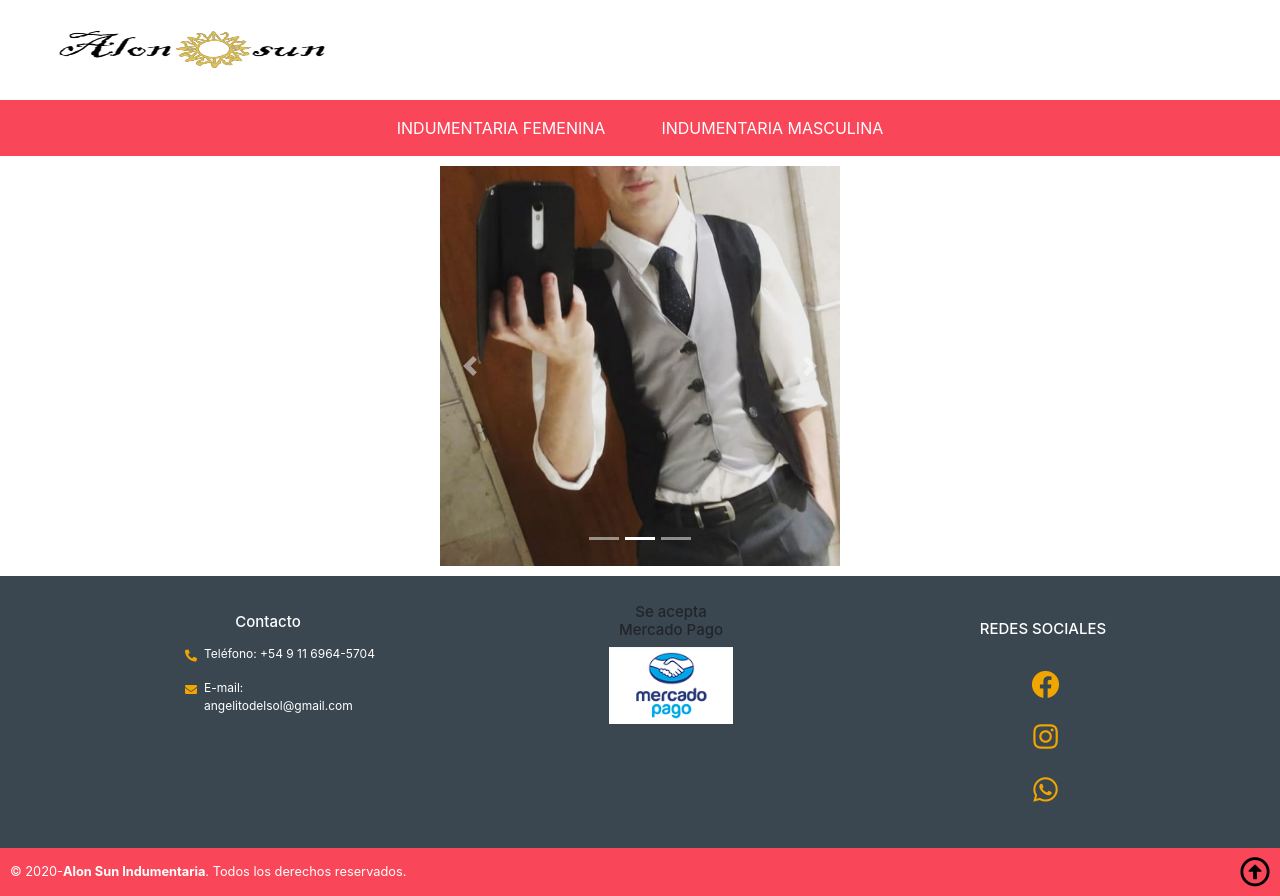
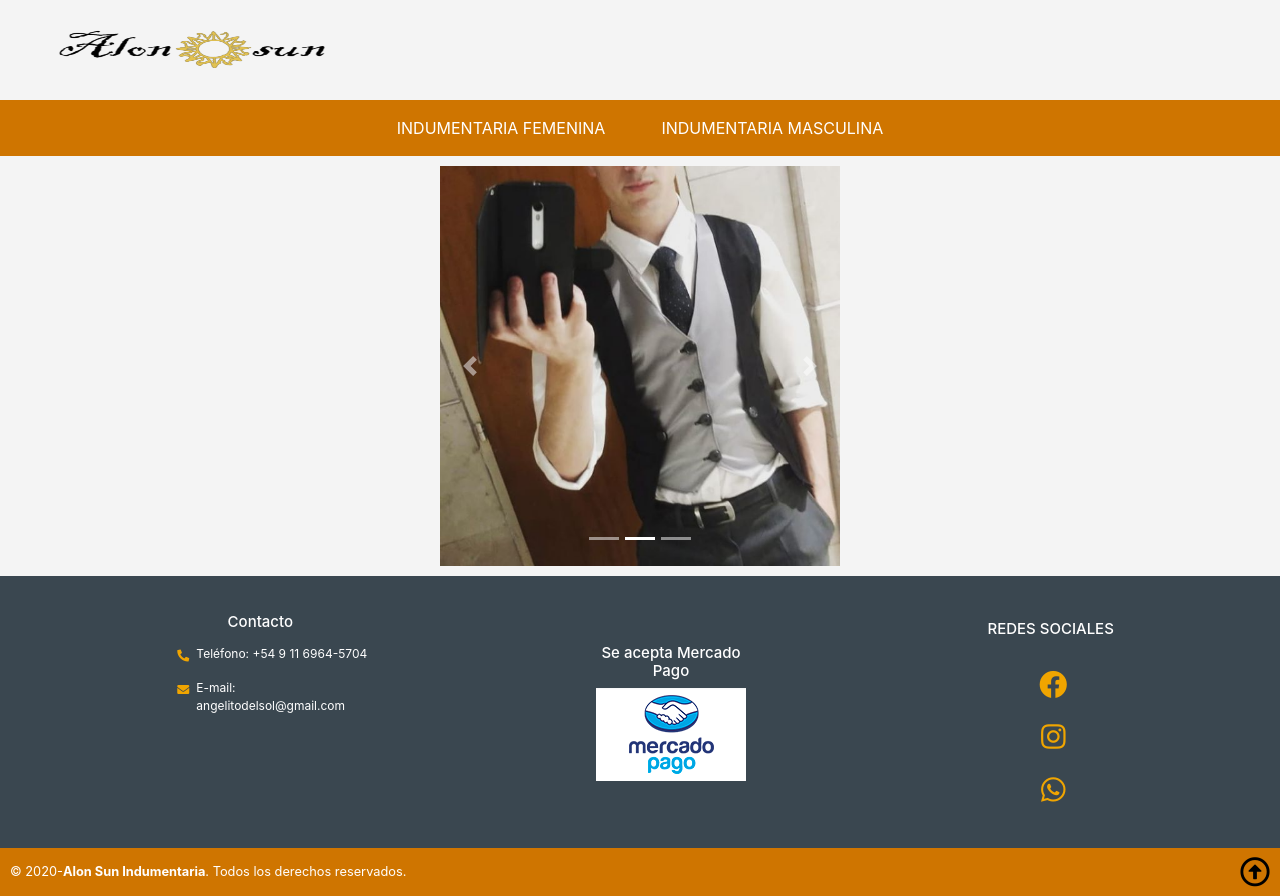
Before and after one commit to fannyfallesen/Alon_Sun_Indumentaria, a plain HTML site: page Index.html in a window 1280 px wide. Drawn offline with nearby package versions, Linux system fonts and the light colour scheme.

Commit message:
Modificacion colores

```diff
--- a/CSS/styleweb.css
+++ b/CSS/styleweb.css
@@ -1,3 +1,10 @@
+main{
+  background-color: #f4f4f4;
+}
+
+header{
+  background-color: #f4f4f4;
+}
 /************* mobile first ******************/
 @media only screen and (max-width: 600px) {
 
@@ -39,7 +46,7 @@ body {
 
 .menuNavbar {
     flex-direction: row;
-    background-color: #fa4659;
+    background-color: #cf7500;
     list-style: none;
     height: 7vh;
 }
@@ -138,9 +145,14 @@ footer h6 {
     padding: 5px 4px;
 }
 /* Pagos */
+#divPagosEnvios h6{
+  color: #ffffff;
+  padding: 10px 5px;
+  width: 25%;
+  font-size: 0.6em;
+}
 
-
-.divPagosEnvios img {
+#divPagosEnvios img {
     width: 100%;
     height: auto;
 }
@@ -170,7 +182,7 @@ footer h6 {
 /**Copyright**/
 
 .copyright {
-    background-color:  #fa4659;
+    background-color:  #cf7500;
     flex-direction: row;
     justify-content: space-between;
     align-items: center;
@@ -241,7 +253,7 @@ body {
 
 .menuNavbar {
     flex-direction: row;
-    background-color: #fa4659;
+    background-color: #cf7500;
     list-style: none;
     height: 7vh;
  }
@@ -342,7 +354,8 @@ footer h6 {
 }
 
 /* Pagos */
-.divPagosEnvios {
+#divPagosEnvios {
+  color: #ffffff;
     align-items: center;
     justify-content: center;
     margin: 10px;
@@ -350,7 +363,7 @@ footer h6 {
     height:30%;
 }
 
-.divPagosEnvios img {
+#divPagosEnvios img {
     width: 100%;
     height: auto;
 }
@@ -378,7 +391,7 @@ footer h6 {
 /**Copyright**/
 
 .copyright {
-    background-color:  #fa4659;
+    background-color:  #cf7500;
     flex-direction: row;
     justify-content: space-between;
     align-items: center;
@@ -430,7 +443,7 @@ footer h6 {
 
   .menuNavbar {
       flex-direction: row;
-      background-color: #fa4659;
+      background-color: #cf7500;
       list-style: none;
       height: 7vh;
   }
@@ -563,7 +576,7 @@ footer h6 {
   /**Copyright**/
 
   .copyright {
-      background-color:  #fa4659;
+      background-color:  #cf7500;
       flex-direction: row;
       justify-content: space-between;
       align-items: center;
@@ -609,7 +622,7 @@ footer h6 {
     /*navbar*/
     .menuNavbar {
         flex-direction: row;
-        background-color: #fa4659;
+        background-color: #cf7500;
         list-style: none;
         height: 7vh;
      }
@@ -717,7 +730,7 @@ footer h6 {
       /*navbar*/
       .menuNavbar {
           flex-direction: row;
-          background-color: #fa4659;
+          background-color: #cf7500;
           list-style: none;
           height: 7vh;
        }
--- a/Index.html
+++ b/Index.html
@@ -156,7 +156,7 @@
 				</ul>
 			</div>
 
-			<div id="divPagosEnvios divContacto">
+			<div id="divPagosEnvios">
 				<h6>Se acepta Mercado Pago</h6>
 				<img  src="images/mediosdepago/mercadoPago.png" alt="MercadoPago">
 			</div>
```
